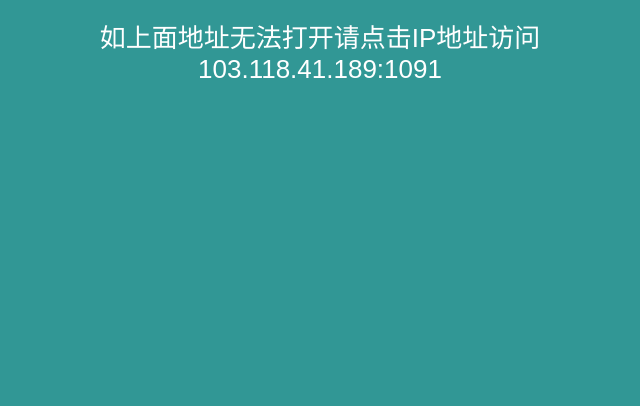
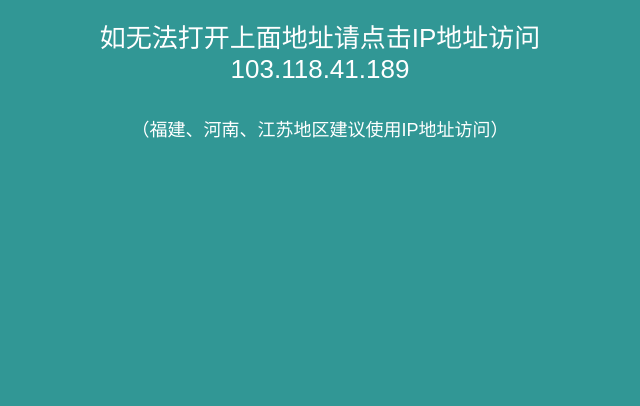
Before and after one commit to 91kan/91kan.github.io, a plain HTML site: page index.html in a window 1280 px wide. Shown: the part 394-800 px from the top of the page, without its empty margins (320-960 px from the left). Drawn offline with Linux system fonts and the light colour scheme.

Commit message:
Update index.html

```diff
--- a/index.html
+++ b/index.html
@@ -62,7 +62,9 @@
           <span style="font-size:36px;">地址发布页</span>
           <!--<p style="font-size:26px;">顶级IEPL专线 高速稳定的网络体验</p>-->
           <p><a style="font-size:50px;color:#ffffff;text-decoration:none;" href="https://126game.cc" target="_blank">最新地址 126game.cc</a></p>
-          <p><a style="font-size:26px;color:#ffffff;text-decoration:none;" href="http://103.118.41.189:1091" target="_blank">如上面地址无法打开请点击IP地址访问 <br/> 103.118.41.189:1091</a></p>
+          <p><a style="font-size:26px;color:#ffffff;text-decoration:none;" href="https://103.118.41.189" target="_blank">如无法打开上面地址请点击IP地址访问 <br/> 103.118.41.189</a></p>
+          <p>（福建、河南、江苏地区建议使用IP地址访问）</p>
+          <!--<p><a style="font-size:26px;color:#ffffff;text-decoration:none;" href="http://103.118.41.189:1091" target="_blank">如无法打开上面地址请点击IP地址访问 <br/> 103.118.41.189:1091</a></p>-->
           <!--<a class="about" id="link"  href="#">最新地址</a>-->
       </div>
      </div>
```
